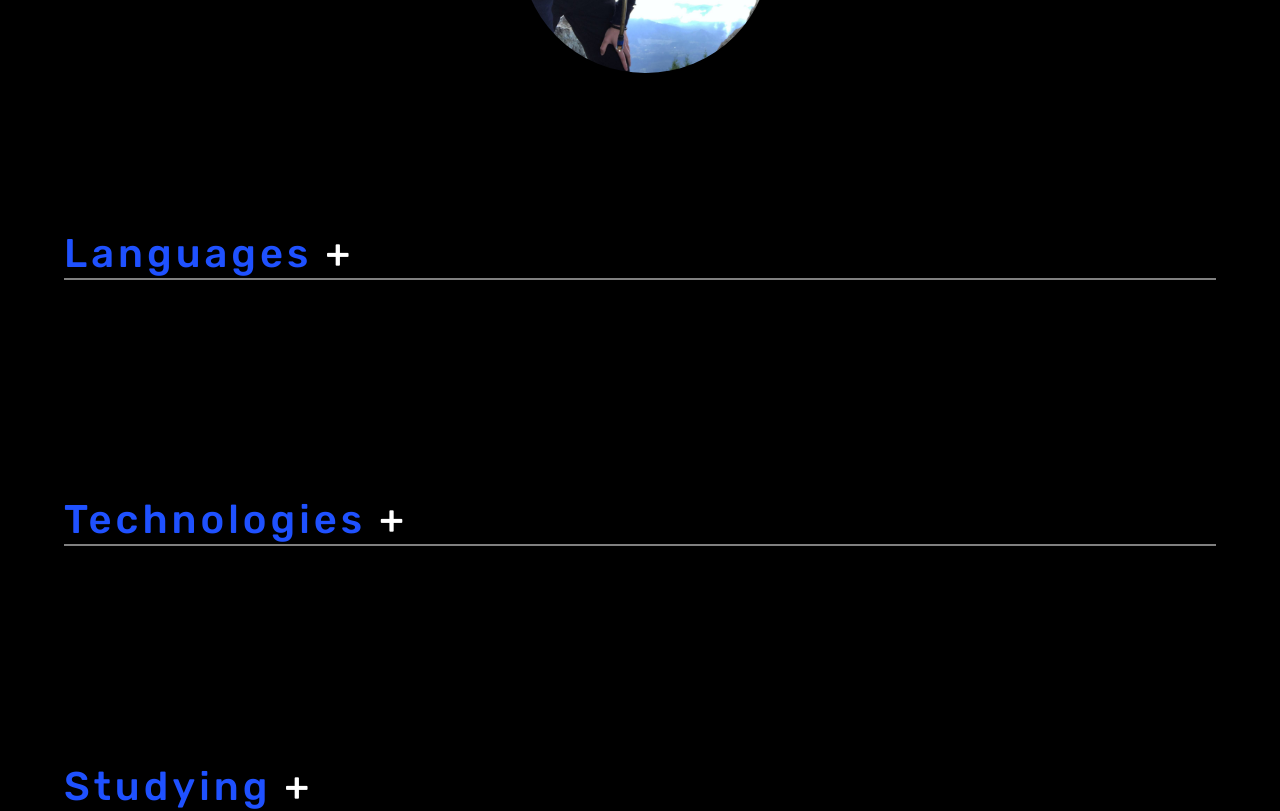
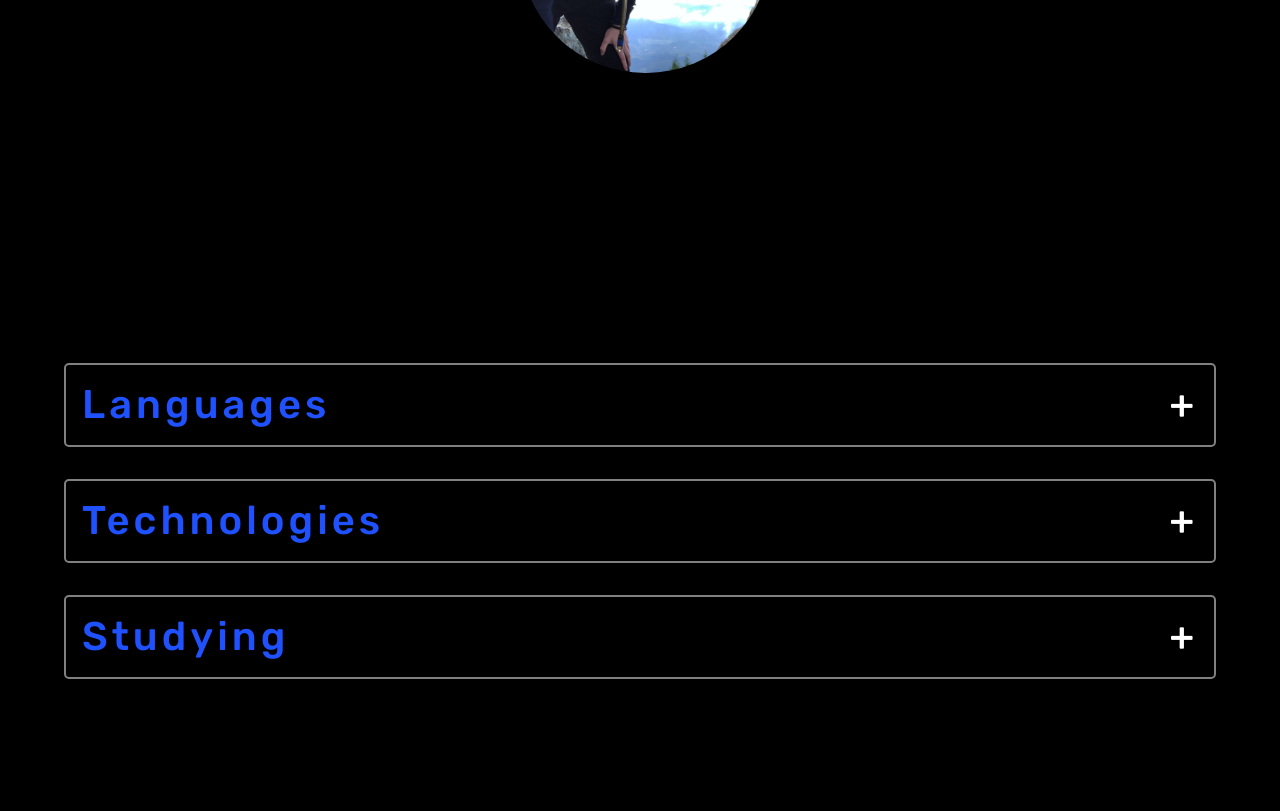
Before and after one commit to ColinJhEdwards/react-portfolio, a React (Create React App) app: page / in a window 1280 px wide. Shown: the part 1060-1871 px from the top of the page. Built offline with nearby package versions, Linux system fonts and the light colour scheme.

Commit message:
changed style for skills seciton

```diff
--- a/src/components/Skills.js
+++ b/src/components/Skills.js
@@ -69,7 +69,7 @@ const StyledDiv = styled.div`
   margin: auto;
   min-height: 100vh;
   display: flex;
-  justify-content: space-around;
+  justify-content: center;
   flex-direction: column;
   .lang,
   .tech,
@@ -81,12 +81,25 @@ const StyledDiv = styled.div`
   }
   .words {
     margin-bottom: 2rem;
+    border: 2px solid gray;
+    border-radius: 5px;
+    padding: 1rem 0rem;
+    transition: all ease 0.5s;
+    display: flex;
+    align-items: center;
+    justify-content: space-between;
+    cursor: pointer;
+    &:hover {
+      background: gray;
+      h1 {
+        color: black;
+      }
+    }
     h1 {
       letter-spacing: 4px;
-      overflow: hidden;
+      margin: 0rem 1rem;
       color: #1f51ff;
-      border-bottom: 2px solid gray;
-      cursor: pointer;
+
       span {
         color: white;
       }
--- a/src/components/Toggle.js
+++ b/src/components/Toggle.js
@@ -1,13 +1,15 @@
 import React, { useState } from "react";
 import { motion } from "framer-motion";
 
+// the children prop gives us access to the children elements that the toggle component is wrapped around
 const Toggle = ({ children, title }) => {
   const [toggle, setToggle] = useState(false);
   return (
-    <motion.div onClick={() => setToggle(!toggle)}>
-      <motion.div layout className="words">
+    <motion.div onClick={() => setToggle(!toggle)} layout>
+      <motion.div className="words">
+        <h1>{title}</h1>
         <h1>
-          {title} <span>{toggle ? "-" : "+"}</span>
+          <span>{toggle ? "-" : "+"}</span>
         </h1>
       </motion.div>
       {toggle ? children : ""}
```
